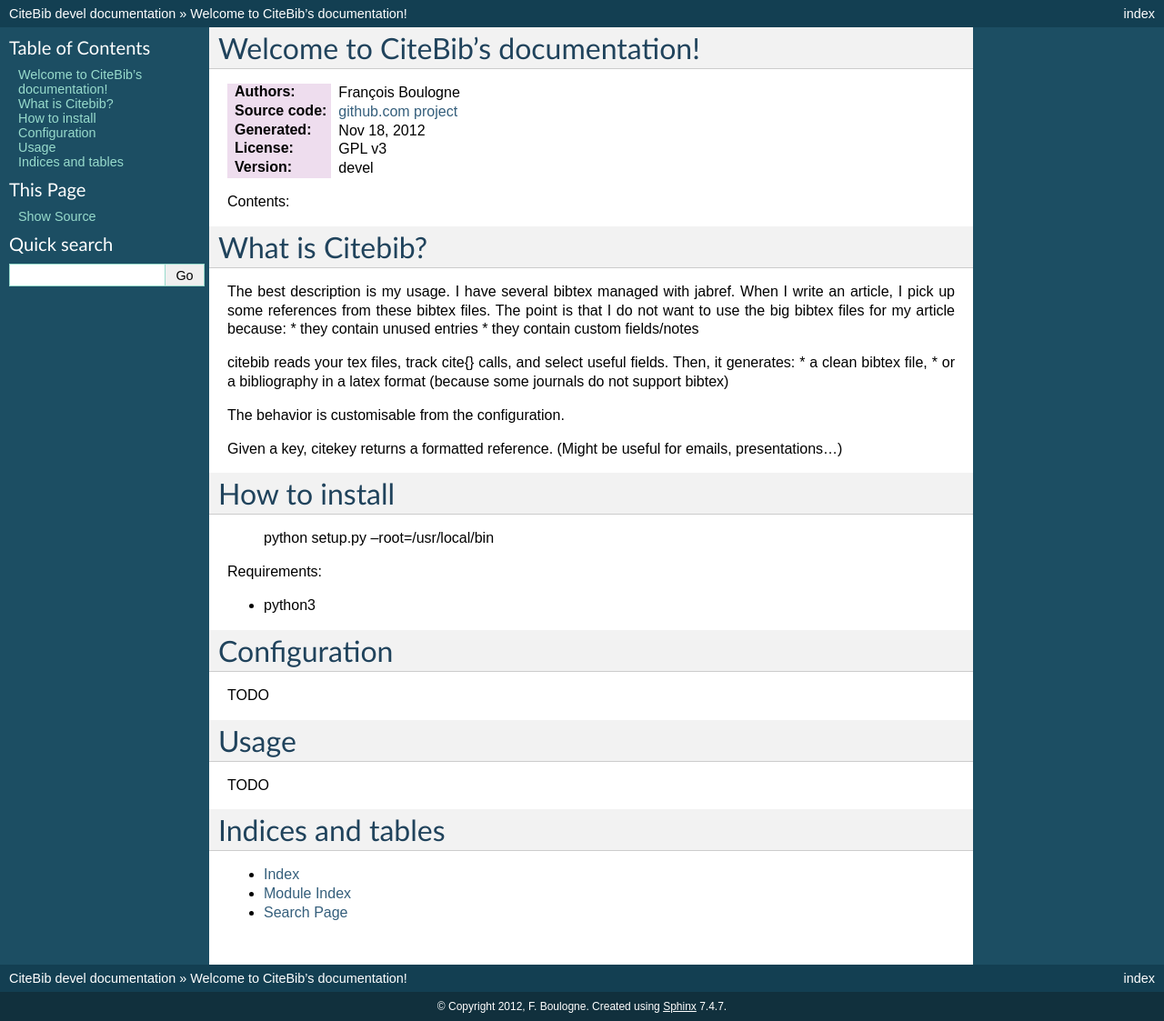
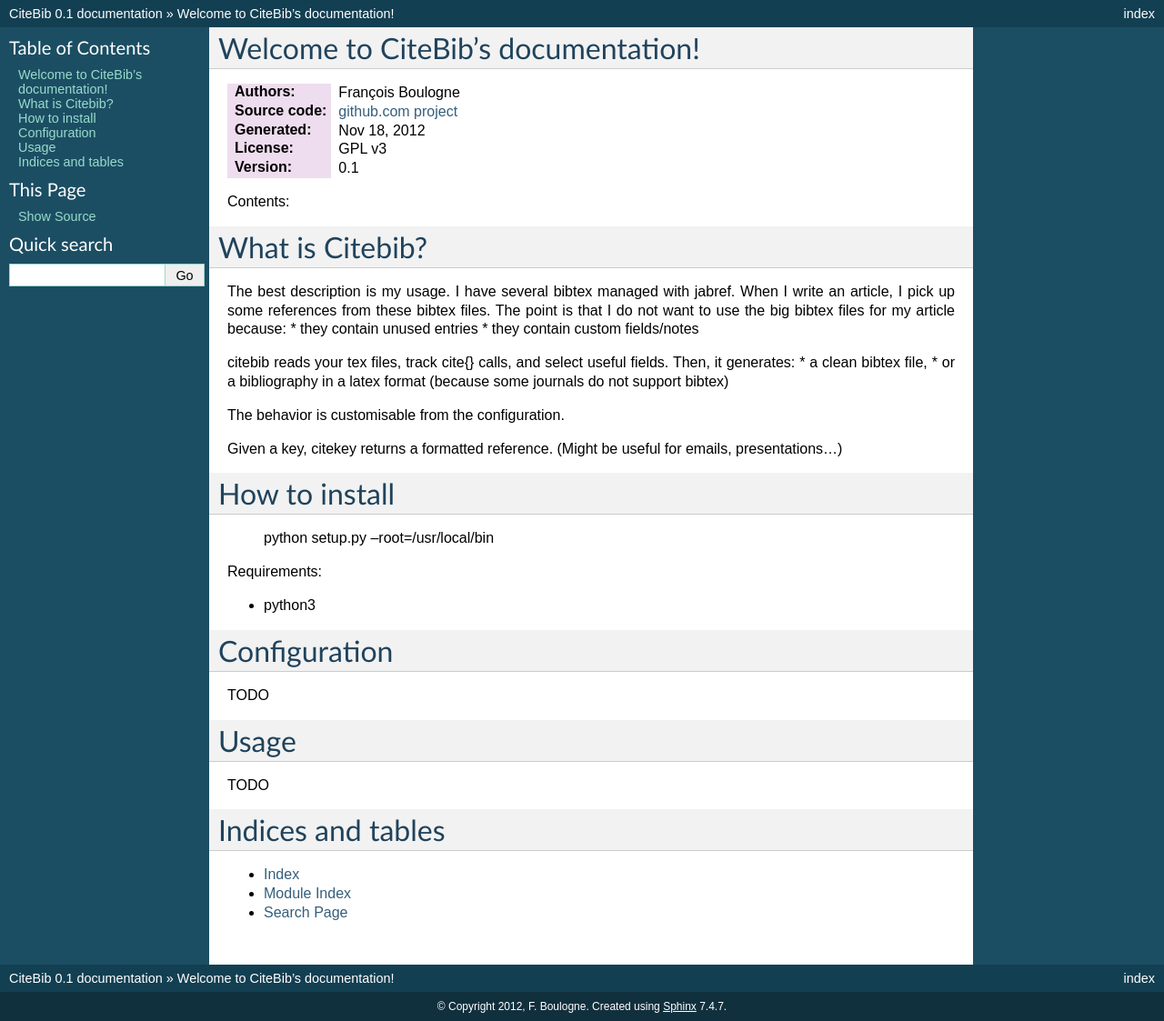
Before and after one commit to salsergey/CiteBib, a Sphinx documentation site: the page built from doc/source/index.rst, in a window 1280 px wide. Shown: the whole page at 91% size. Built offline with Sphinx 7.4.7, drawn with Linux system fonts in a browser that asks for light colours.

Commit message:
version 0.1

```diff
--- a/doc/source/conf.py
+++ b/doc/source/conf.py
@@ -49,9 +49,9 @@
 # built documents.
 #
 # The short X.Y version.
-version = 'devel'
+version = '0.1'
 # The full version, including alpha/beta/rc tags.
-release = 'devel'
+release = '0.1'
 
 # The language for content autogenerated by Sphinx. Refer to documentation
 # for a list of supported languages.
--- a/setup.py
+++ b/setup.py
@@ -11,6 +11,6 @@
     license      = info.LICENSE,
     author_email = info.EMAIL,
     description  = info.SHORT_DESCRIPTION,
-    packages = ['libcitebib'],
-    scripts     = ['citebib', 'citekey'],
+    packages     = ['libcitebib'],
+    scripts      = ['citebib', 'citekey'],
 )
```
Also changed, not shown: 3 other files.
